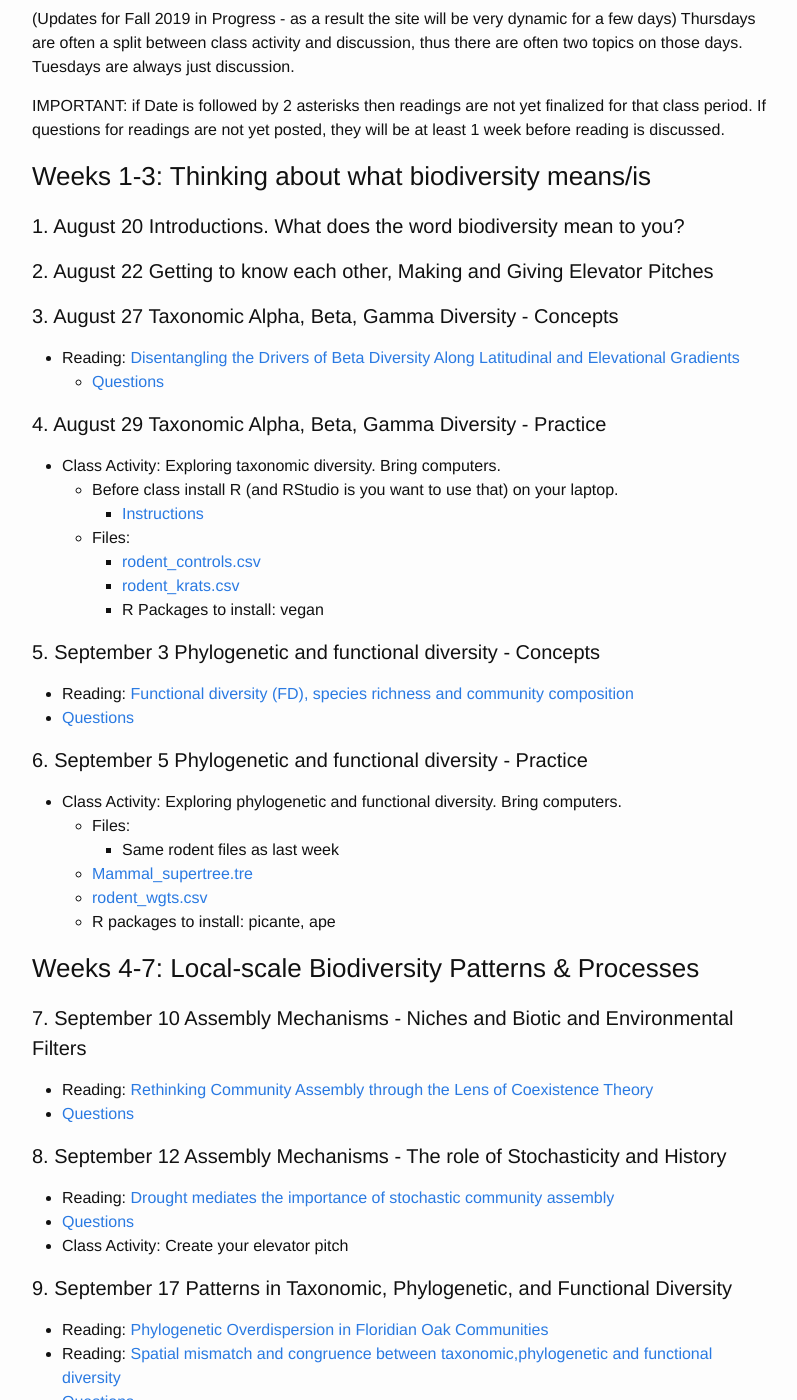
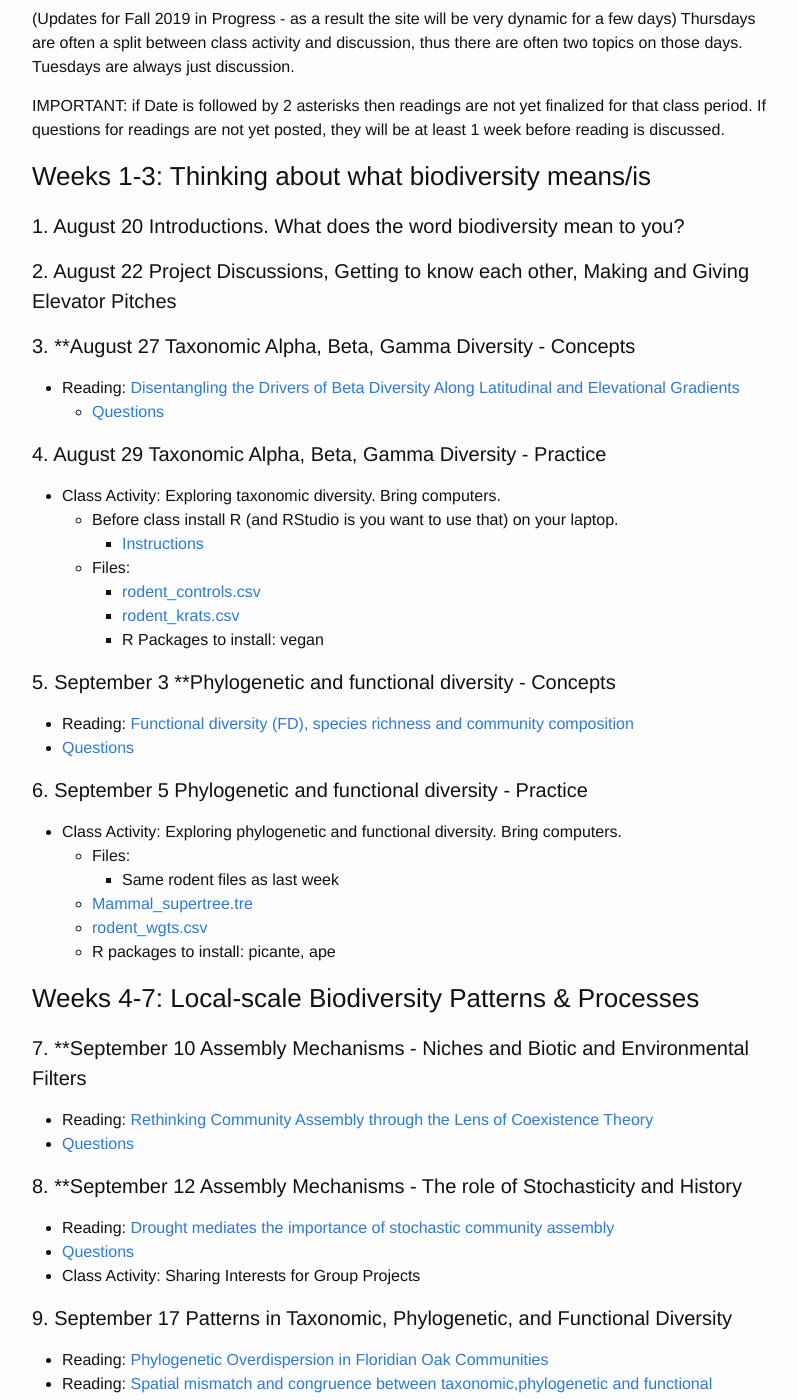
Before and after one commit to skmorgane/biodiversity-course, a Jekyll site: the page built from schedule.md, in a window 1280 px wide and 1400 px high, scrolled down 213 px. Shown: the whole window, without its empty margins (238-1035 px from the left). Built offline with Jekyll 4.4.1, drawn with Linux system fonts in a browser that asks for light colours; some of the changed text lies outside the part shown.

Commit message:
Updates class activity schedules and marks readings in flux

```diff
--- a/schedule.md
+++ b/schedule.md
@@ -11,9 +11,9 @@
 
 #### 1. August 20 Introductions. What does the word biodiversity mean to you?
 
-#### 2. August 22 Getting to know each other, Making and Giving Elevator Pitches
+#### 2. August 22 Project Discussions, Getting to know each other, Making and Giving Elevator Pitches
 
-#### 3. August 27 Taxonomic Alpha, Beta, Gamma Diversity - Concepts
+#### 3. **August 27 Taxonomic Alpha, Beta, Gamma Diversity - Concepts
 * Reading: [Disentangling the Drivers of Beta Diversity Along Latitudinal and Elevational Gradients](https://doi.org/10.1126/science.1208584)
     * [Questions]({{ site.baseurl }}/questions/AlphaBetaGamma)
 
@@ -26,7 +26,7 @@
 	    * [rodent_krats.csv]({{ site.baseurl }}/exercises/AlphaBetaGamma/rodent_krats.csv)
         * R Packages to install: vegan
 
-#### 5. September 3 Phylogenetic and functional diversity - Concepts
+#### 5. September 3 **Phylogenetic and functional diversity - Concepts
 * Reading: [Functional diversity (FD), species richness and community composition](https://doi.org/10.1046/j.1461-0248.2002.00339.x)
 * [Questions]({{ site.baseurl }}/questions/PD_FD)
 
@@ -40,14 +40,14 @@
 
 ### Weeks 4-7: Local-scale Biodiversity Patterns & Processes
 
-#### 7. September 10 Assembly Mechanisms - Niches and Biotic and Environmental Filters
+#### 7. **September 10 Assembly Mechanisms - Niches and Biotic and Environmental Filters
 * Reading: [Rethinking Community Assembly through the Lens of Coexistence Theory](https://doi.org/10.1146/annurev-ecolsys-110411-160411)
 * [Questions]({{ site.baseurl }}/questions/coexistence)
 
-#### 8. September 12 Assembly Mechanisms - The role of Stochasticity and History
+#### 8. **September 12 Assembly Mechanisms - The role of Stochasticity and History
 * Reading: [Drought mediates the importance of stochastic community assembly](https://doi.org/10.1073/pnas.0704350104)
 * [Questions]({{ site.baseurl }}/questions/stochastic)
-* Class Activity: Create your elevator pitch
+* Class Activity: Sharing Interests for Group Projects
 
 #### 9. September 17 Patterns in Taxonomic, Phylogenetic, and Functional Diversity
 * Reading: [Phylogenetic Overdispersion in Floridian Oak Communities](https://www.cbs.umn.edu/sites/cbs.umn.edu/files/public/downloads/2004%20Cavender%20et%20al%20AmNat.pdf)
@@ -64,19 +64,20 @@
 * ** Group 2 **
     * Reading: [Estimating local biodiversity change: a critique of papers claiming no net loss of local diversity](https://doi.org/10.1890/15-1759.1)
     * Reading: [Biodiversity change is uncoupled from species richness trends: consequences for conservation and monitoring](https://doi.org/10.1111/1365-2664.12959)
-* Group Projects: Sharing Interests
+* Group Projects: Groups self-assembly
 
 #### 11. September 24 Species Networks
 * Readings: [Stability of Ecological Communities and the Architecture of Mutualistic and Trophic Networks](https://doi.org/10.1126/science.1188321)
 * [Questions]({{ site.baseurl }}/questions/networks)
 
-#### 12. September 26 Biodiversity Ecosystem Function
+#### 12. **September 26 Biodiversity Ecosystem Function
 * Readings: [Effects of biodiversity on the functioning of trophic groups and ecosystems](https://doi.org/10.1038/nature05202)
 * Readings: [Emerging horizons in biodiversity and ecosystem functioning research](https://doi.org/10.1016/j.tree.2009.03.018)
 * Readings: [Plant Species Richness and Ecosystem Multifunctionality in Global Drylands](https://doi.org/10.1126/science.1215442)
 * [Questions]({{ site.baseurl }}/questions/BEF)
+* Group Project: Start talking with each other about big challenges or important unanswered question that you all are interested in.
 
-#### 13. October 1 Patterns of Abundance
+#### 13. **October 1 Patterns of Abundance
  * Readings: EXCERPTS from Niche Apportionment and Species Coexistence Chapter will be emailed to group.
  * Readings: [Hyperdominance in the Amazonian Tree Flora](http://science.sciencemag.org/content/342/6156/1243092)
  * [Questions]({{ site.baseurl }}/questions/abundance)
@@ -115,7 +115,10 @@
 * Reading: [Opposing mechanisms drive richness patterns of core and transient bird species](https://www.jstor.org/stable/10.1086/669903)
 * [Questions]({{ site.baseurl }}/questions/core-transient)
 
-#### 20. October 24 Group Project Day
+#### 20. October 24 - Group Project Day
+* No readings
+* Class Activity: Technology in Science discussion
+* Group Projects
 
 ### Weeks 11-13 Global Biodiversity Patterns and Processes
 
@@ -123,10 +126,10 @@
 * * Readings: [An update on Wallace's zoogeographic regions of the World](https://doi.org/10.1126/science.1228282)
 * [Questions]({{ site.baseurl }}/questions/Wallace)
 
-
 #### 22. October 31: Biogeographic Processes: Evolution
 Readings: [Biogeographic regions and events of isolation and diversification of the endemic biota of the tropical Andes](https://doi.org/10.1073/pnas.1803908115)
 * [Questions]({{ site.baseurl }}/questions/evolution)
+* Group Project Day
 
 #### 23. November 5 Hotspots and Endemism
 * Readings: [Global hotspots of species richness are not congruent with endemism or threat](https://doi.org/10.1038/nature03850)
@@ -145,7 +148,7 @@
 * Reading: [Understanding global patterns of mammalian functional and phylogenetic diversity](https://doi.org/10.1098/rstb.2011.0024)
 * [Questions]({{ site.baseurl }}/questions/GlobalDiversity)
 
-#### 26. November 14 Extinctions
+#### 26. **November 14 Extinctions
 * Reading: [Pleistocene megafaunal collapse, novel plant communities, and enhanced fire regimes in North America](http://science.sciencemag.org/content/326/5956/1100)
 * Reading--you only need to read the abstract! [Extinctions and the loss of ecological function in island bird communities](https://doi.org/10.1111/geb.12147)
 * [Questions]({{ site.baseurl }}/questions/extinctions)
```
Also changed, not shown: other parts of schedule.md (+1 -2 lines).
